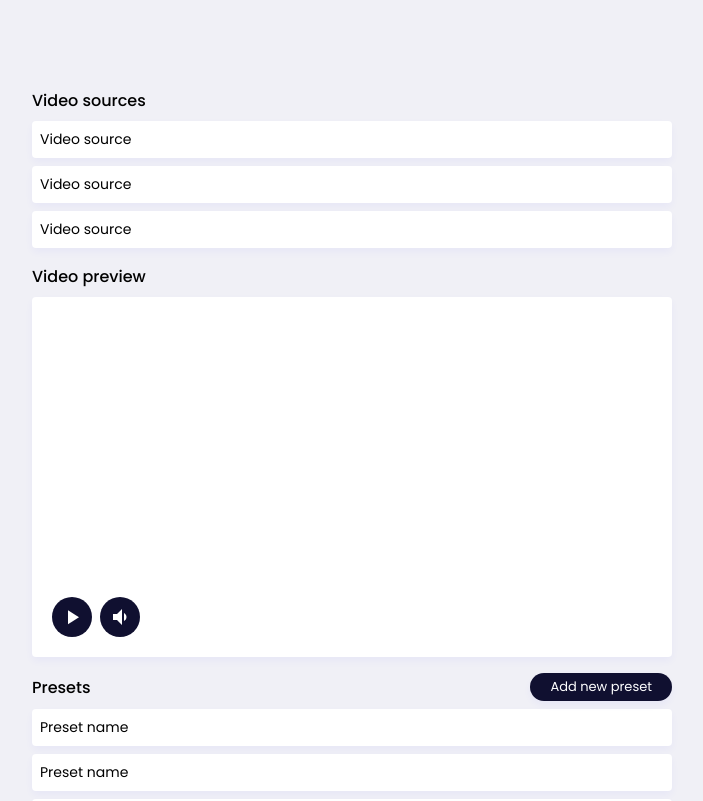
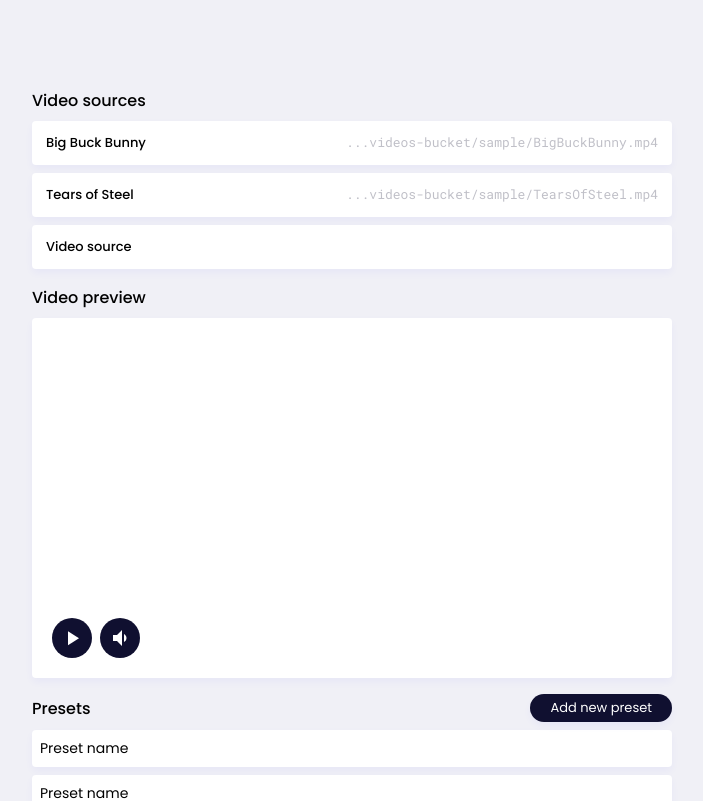
Before and after one commit to jakubmaniak/video-effects, a React (Create React App) app: page / in a window 1280 px wide. Shown: the top 801 px of the page, without its empty margins (288-991 px from the left). Built offline with nearby package versions, Linux system fonts and the light colour scheme.

Commit message:
Add video sources

```diff
--- a/src/App.js
+++ b/src/App.js
@@ -12,7 +12,7 @@ function App() {
             <header>
               <h1 className="app-section__title">Video sources</h1>
             </header>
-            <div className="video-source">
+            <div className="video-sources">
               <VideoSourceList/>
             </div>
           </section>
--- a/src/components/VideoSource.js
+++ b/src/components/VideoSource.js
@@ -1,6 +1,23 @@
-function VideoSource() {
+import '../styles/VideoSource.css';
+import { useState } from 'react';
+
+function VideoSource(props) {
+    const [name, setName] = useState(props.name ?? 'Video source');
+    const [source, setSource] = useState(props.source ?? '');
+
+    function sliceSource(address, maxLength) {
+        if (address.length > maxLength) {
+            return '...' + address.slice(-maxLength + 3);
+        }
+
+        return address;
+    }
+
     return (
-        <span>Video source</span>
+        <div className="video-source">
+            <span className="video-source__name">{name}</span>
+            <span className="video-source__address">{sliceSource(source, 40)}</span>
+        </div>
     );
 }
 
--- a/src/components/VideoSourceList.js
+++ b/src/components/VideoSourceList.js
@@ -4,8 +4,14 @@ import VideoSource from './VideoSource';
 function VideoSourceList() {
     return (
         <div className="video-source__list">
-            <VideoSource/>
-            <VideoSource/>
+            <VideoSource
+                name="Big Buck Bunny"
+                source="https://commondatastorage.googleapis.com/gtv-videos-bucket/sample/BigBuckBunny.mp4"
+            />
+            <VideoSource
+                name="Tears of Steel"
+                source="http://commondatastorage.googleapis.com/gtv-videos-bucket/sample/TearsOfSteel.mp4"
+            />
             <VideoSource/>
         </div>
     );
--- /dev/null
+++ b/src/styles/VideoSource.css
@@ -0,0 +1,20 @@
+.video-source {
+    display: flex;
+    padding: 12px 14px;
+    background-color: #FFFFFF;
+    border-radius: 4px;
+    box-shadow: 0 4px 8px rgba(0,0,255,0.04);
+    font-size: 13px;
+}
+
+.video-source__name {
+    flex: 1;
+    font-size: 13px;
+    font-weight: 500;
+}
+
+.video-source__address {
+    color: #C0C0C8;
+    font-family: 'Roboto Mono', monospace;
+    font-size: 13px;
+}
--- a/src/styles/VideoSourceList.css
+++ b/src/styles/VideoSourceList.css
@@ -3,13 +3,6 @@
     flex-direction: column;
 }
 
-.video-source__list span {
-    padding: 8px;
-    background-color: #FFFFFF;
-    border-radius: 4px;
-    box-shadow: 0 4px 8px rgba(0,0,255,0.04);
-}
-
-.video-source__list span + span {
+.video-source__list .video-source + .video-source {
     margin-top: 8px;
 }
```
